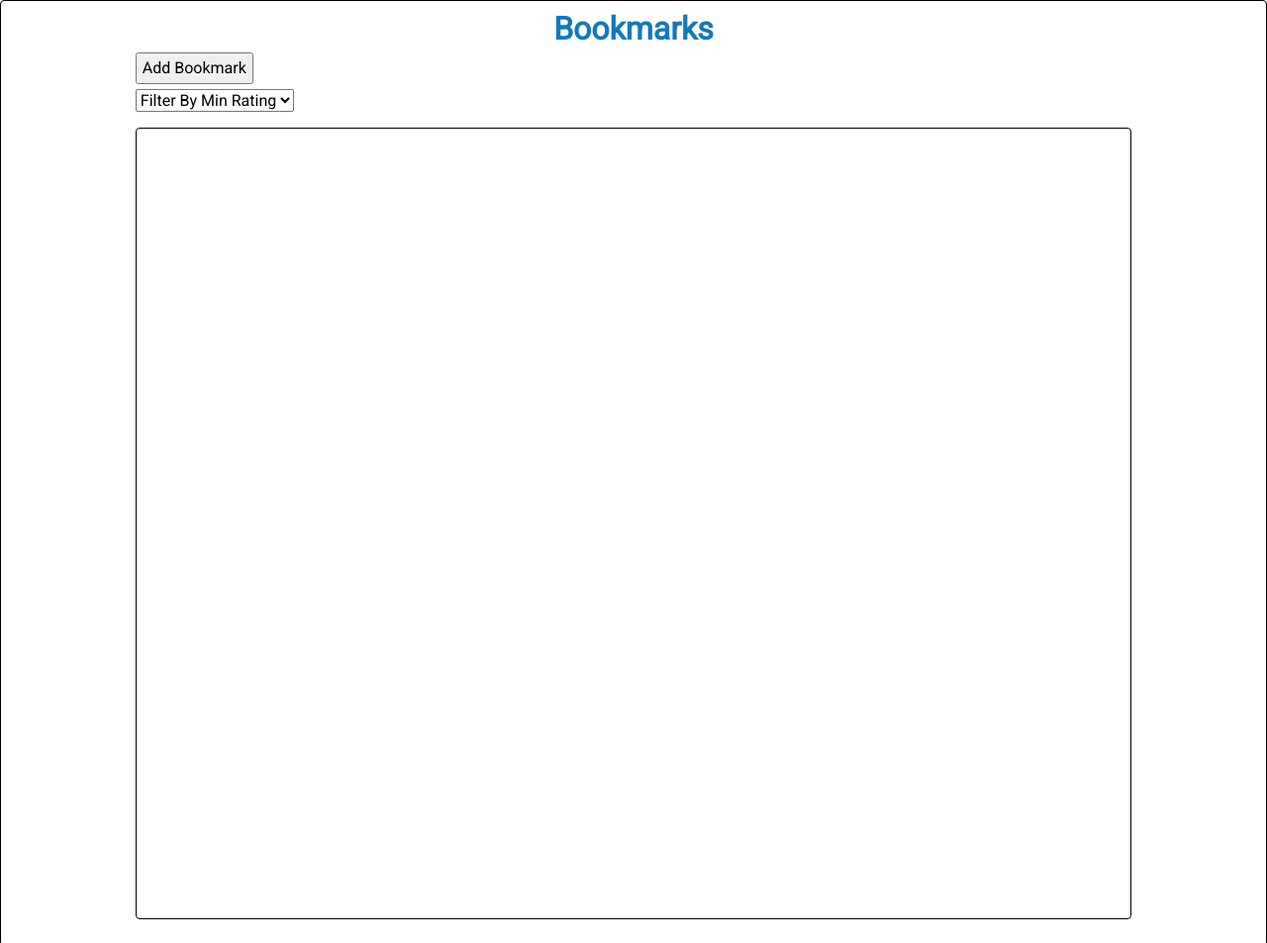
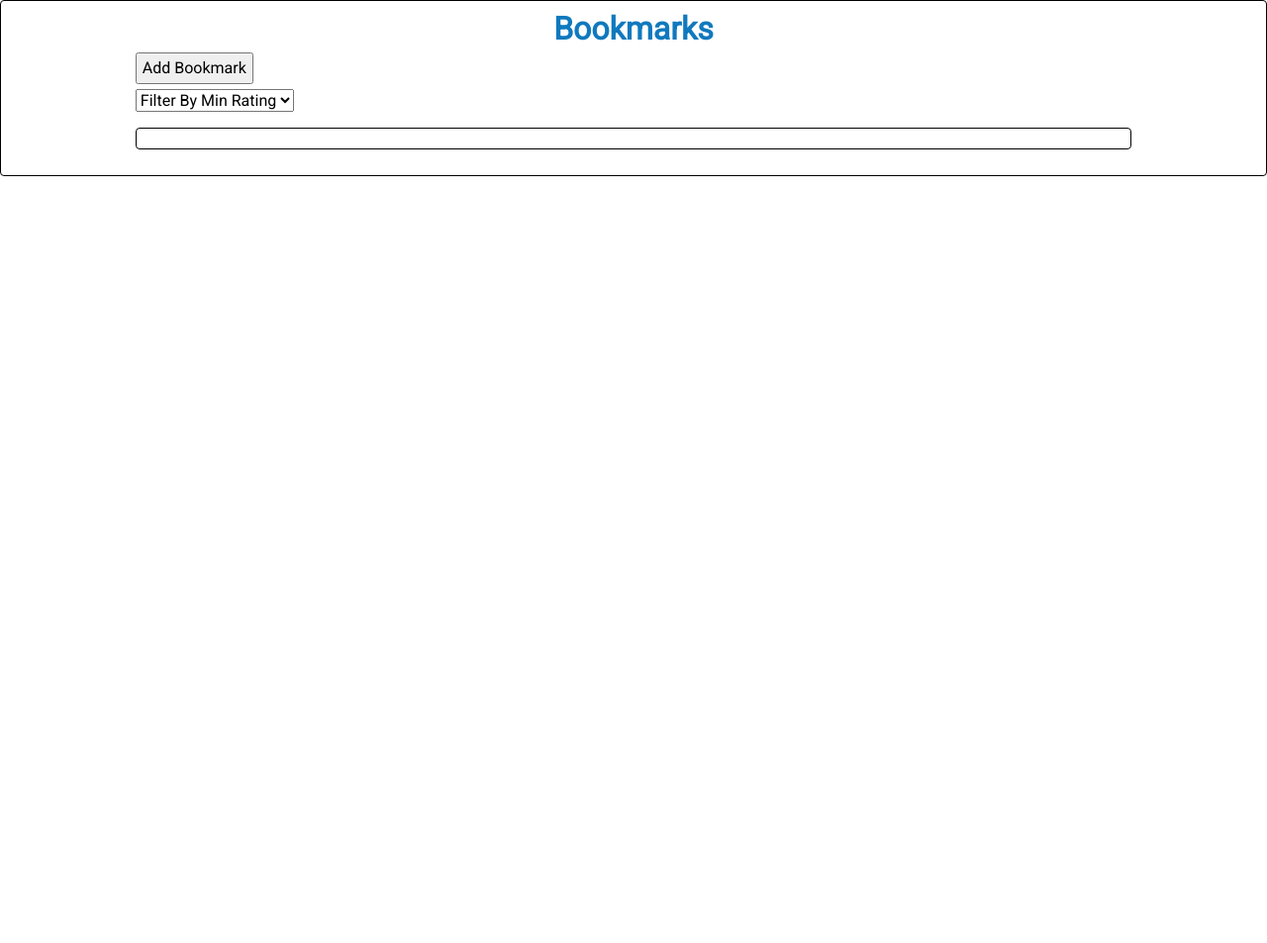
Before and after one commit to thinkful-ei-cheetah/David-Nordeen-Bookmarks, a plain HTML site: page index.html in a window 1280 px wide. Shown: the top 953 px of the page at 99% size. After the commit the page ends 800 px from the top, so only its background shows below. Drawn offline with nearby package versions, Linux system fonts and the light colour scheme; no server answers.

Commit message:
updated css

```diff
--- a/styles/index.css
+++ b/styles/index.css
@@ -100,7 +100,7 @@ ul {
   width: 80%;
   margin-left: auto;
   margin-right: auto;
-  min-height: 100vh;
+  min-height: auto;
 }
 
 
```
